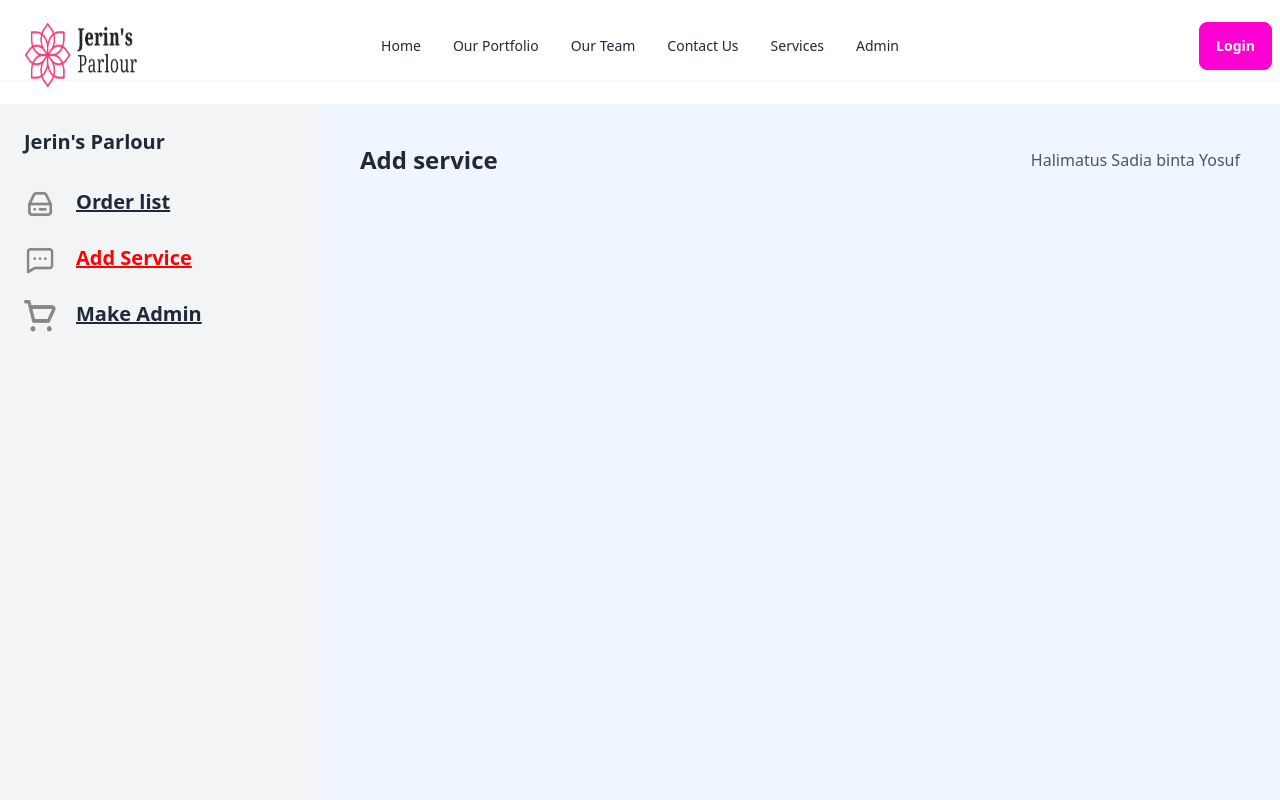
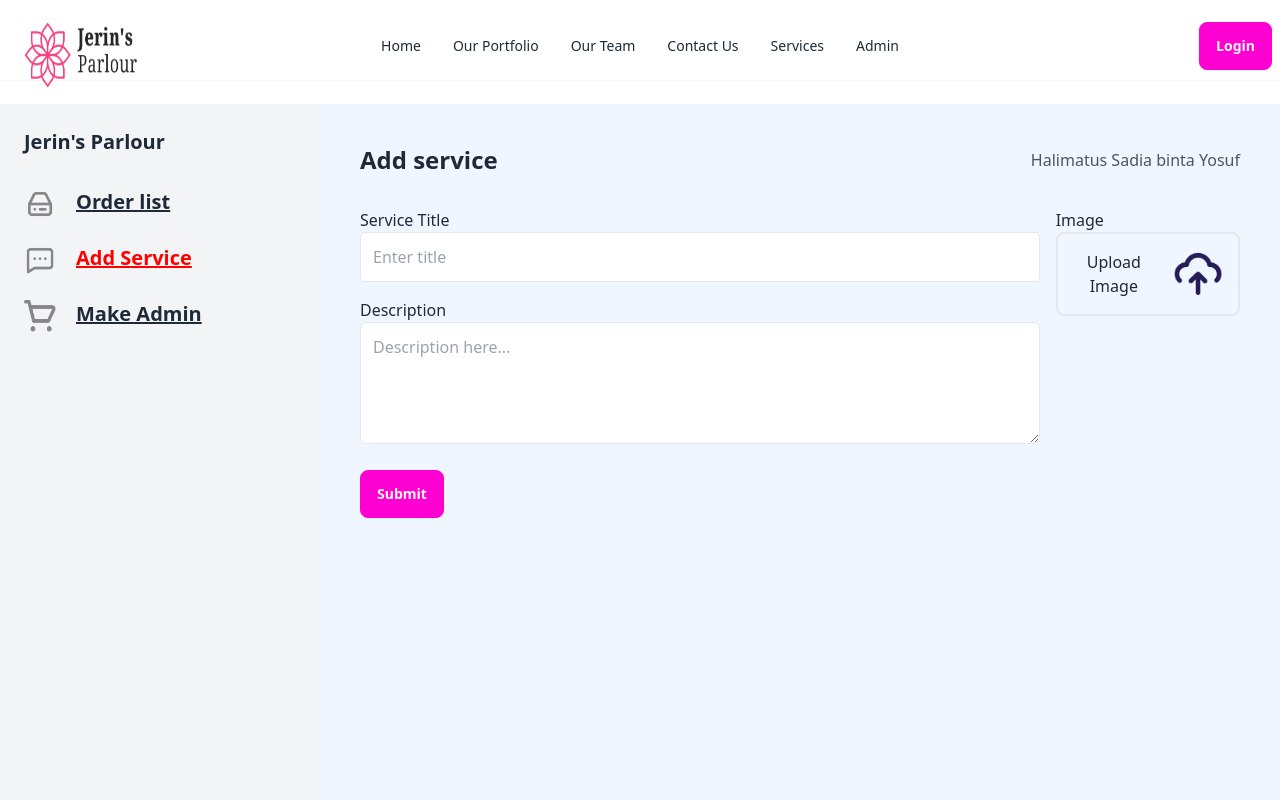
Before and after one commit to mojahidmamu/subro-selon, a React (Vite) app: page /add-service in a window 1280 px wide. Shown: the top 800 px of the page. Built offline with nearby package versions, Linux system fonts and the light colour scheme.

Commit message:
added new file and folder

```diff
--- a/src/components/AddService/AddService.jsx
+++ b/src/components/AddService/AddService.jsx
@@ -2,6 +2,7 @@ import { NavLink } from "react-router-dom";
 import sideImg1 from "../../assets/assets/icons/Group 1360.png";
 import sideImg2 from "../../assets/assets/icons/Group 1368.png";
 import sideImg3 from "../../assets/assets/icons/Group.png";
+import UploadImageLogo from "../../assets/assets/icons/cloud-upload-outline 1.png";
 
 const AddService = () => {
   return (
@@ -42,8 +43,38 @@ const AddService = () => {
             <h2 className="text-2xl font-semibold">Add service</h2>
             <p className="text-gray-600">Halimatus Sadia binta Yosuf</p>
           </div>
+          {/* Input field */}
+          <div className="flex flex-row gap-4">
+            <div>
+              <label className="fieldset-label">Service Title </label>
+              <input
+                type="text"
+                placeholder="Enter title"
+                className="w-full mb-4 p-3 border rounded"
+              />
+              {/* Description */}
+              <label className="fieldset-label">Description</label>
+              <textarea
+                className="w-full p-3 border rounded-md focus:outline-none focus:ring-2 focus:ring-blue-400"
+                placeholder="Description here..."
+                rows="4"
+              ></textarea>
+              <button className="btn btn-secondary mt-5 ">Submit</button>
+              {/* Upload Image DIV */}
+            </div>
+            <div>
+              <label className="fieldset-label">Image </label>
+              {/* Upload Image Button */}
+              <div className="flex justify-center items-center gap-3 border-2 rounded-lg p-3">
+                <p className="text-center">Upload Image </p>
+                <img className="w-14 h-14" src={UploadImageLogo} alt="" />
+              </div>
+            </div>
+          </div>
         </div>
+
       </div>
+
     </div>
   );
 };
```
